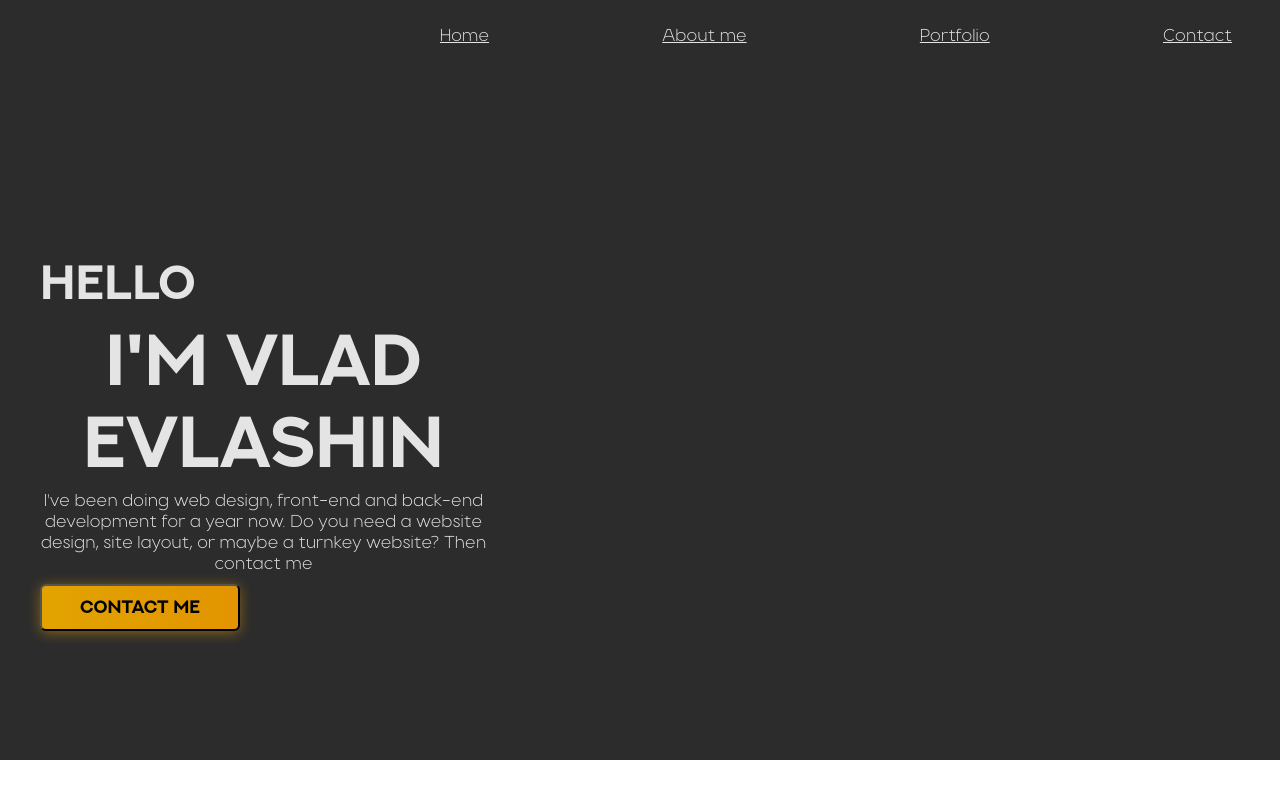
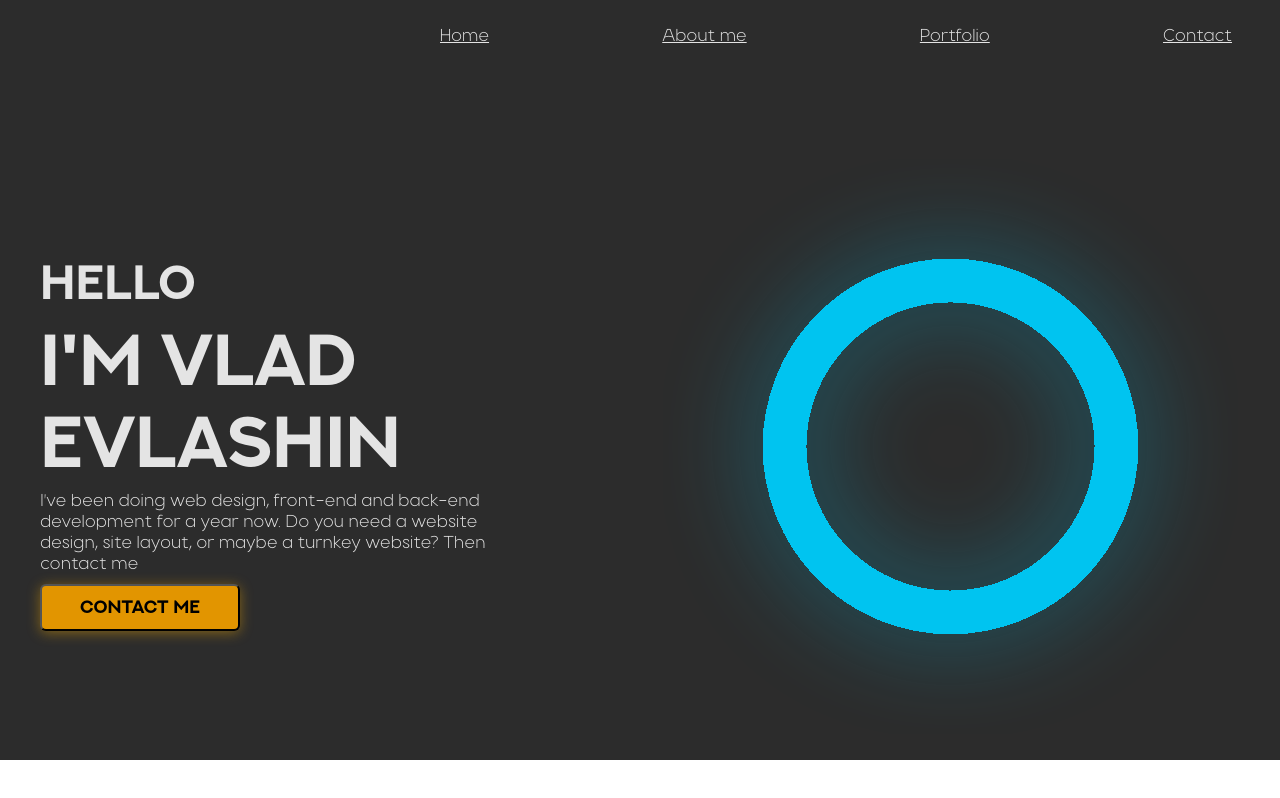
Before and after one commit to SHALFY007/myProfile, a Vue app: page / in a window 1280 px wide. Built offline with nearby package versions, Linux system fonts and the light colour scheme.

Commit message:
Add a first version of top part

```diff
--- a/src/App.vue
+++ b/src/App.vue
@@ -4,7 +4,7 @@
       <HeaderPage/>
       <div class="high_layout">
         <ShortDescription />
-        <!-- <HighDecoration /> -->
+        <HighDecoration />
       </div>
     </div>
 
@@ -14,14 +14,14 @@
 <script>
 import HeaderPage from './components/Header.vue'
 import ShortDescription from './components/ShortDescription.vue'
-// import HighDecoration from './components/HighDecoration.vue'
+import HighDecoration from './components/HighDecoration.vue'
 
 export default {
   name: 'App',
   components: {
     HeaderPage,
     ShortDescription,
-    // HighDecoration
+    HighDecoration
   }
 }
 </script>
@@ -50,7 +50,7 @@ export default {
   margin: 0 auto;
 }
 .high_layout {
-  margin-top: 12.93rem;
+
   display: flex;
 }
 </style>
--- a/src/components/HighDecoration.vue
+++ b/src/components/HighDecoration.vue
@@ -1,5 +1,23 @@
 <template>
-    <div class="high_decoration">   </div>
+    <div class="high_decoration">
+        <svg width="575" height="575" viewBox="0 0 879 880" fill="none" xmlns="http://www.w3.org/2000/svg">
+<g filter="url(#filter0_d_1_126)">
+<circle cx="439.5" cy="439.972" r="254" stroke="#00C4F0" stroke-width="67" shape-rendering="crispEdges"/>
+</g>
+<defs>
+<filter id="filter0_d_1_126" x="0" y="0.47229" width="879" height="879" filterUnits="userSpaceOnUse" color-interpolation-filters="sRGB">
+<feFlood flood-opacity="0" result="BackgroundImageFix"/>
+<feColorMatrix in="SourceAlpha" type="matrix" values="0 0 0 0 0 0 0 0 0 0 0 0 0 0 0 0 0 0 127 0" result="hardAlpha"/>
+<feOffset/>
+<feGaussianBlur stdDeviation="76"/>
+<feComposite in2="hardAlpha" operator="out"/>
+<feColorMatrix type="matrix" values="0 0 0 0 0 0 0 0 0 0.768627 0 0 0 0 0.941176 0 0 0 0.42 0"/>
+<feBlend mode="normal" in2="BackgroundImageFix" result="effect1_dropShadow_1_126"/>
+<feBlend mode="normal" in="SourceGraphic" in2="effect1_dropShadow_1_126" result="shape"/>
+</filter>
+</defs>
+</svg>
+    </div>
 </template>
 
 <script>
@@ -10,8 +28,12 @@ export default {
 
 <style scoped>
 .high_decoration {
-    border: 67px solid #00C4F0;
-    border-radius: 50%;
-filter: drop-shadow(0px 0px 152px rgba(0, 196, 240, 0.42));
+    margin-top: 7rem;
+    margin-left: 11rem;
+    animation: apear 3s forwards;
+}
+@keyframes apear {
+  0% {opacity: 0;}
+  100% {opacity: 1;}
 }
 </style>
--- a/src/components/ShortDescription.vue
+++ b/src/components/ShortDescription.vue
@@ -1,5 +1,5 @@
 <template>
-    <div class="high_description">
+    <div class="high_description" ref="description">
         <h2 class="description_header_mini">hello</h2>
         <h1 class="description_header">i'm Vlad  Evlashin</h1>
         <p class="description_txt">I've been doing web design, front-end and back-end development for a year now. Do you need a website design, site layout, or maybe a turnkey website? Then contact me</p>
@@ -9,7 +9,7 @@
 
 <script>
 export default {
-    name: 'ShortDescription'
+    name: 'ShortDescription',
 }
 </script>
 
@@ -20,11 +20,13 @@ export default {
 }
 .high_description {
     max-width: 27.92rem;
+    margin-top: 12.93rem;
     height: 377px;
     display: flex;
     flex-direction: column;
     justify-content: space-between;
     align-items: flex-start;
+    animation: apear 3s forwards;
 }
 .description_header_mini {
     font-family: 'NEXT ART';
@@ -41,6 +43,7 @@ export default {
     font-style: normal;
     font-weight: 700;
     font-size: 72px;
+    text-align: initial;
     line-height: 82px;
     text-transform: uppercase;
     color: #E4E4E4;
@@ -50,8 +53,7 @@ export default {
 font-weight: 300;
 font-size: 18px;
 line-height: 21px;
-display: flex;
-align-items: center;
+    text-align: initial;
 
 /* text */
 color: #E4E4E4;
@@ -60,8 +62,7 @@ color: #E4E4E4;
     width: 200px;
     height: 47px;
 
-    /* orange */
-    background: linear-gradient(87.32deg, #E2A300 4.47%, #E29500 95.53%);
+    background-color: #E29500 ;
     box-shadow: 0px 2px 13px rgba(226, 158, 0, 0.48);
     border-radius: 6px;
     font-style: normal;
@@ -71,10 +72,15 @@ color: #E4E4E4;
 
     color: #000000;
     font-family: 'NEXT ART';
-
+    transition: all 1s ease;
 }
 .contact_btn:hover {
     color: #E29500;
-    background: #FFF;
+    background-color: #fff;
+    box-shadow: none;
+}
+@keyframes apear {
+  0% {opacity: 0;}
+  100% {opacity: 1;}
 }
 </style>
```
